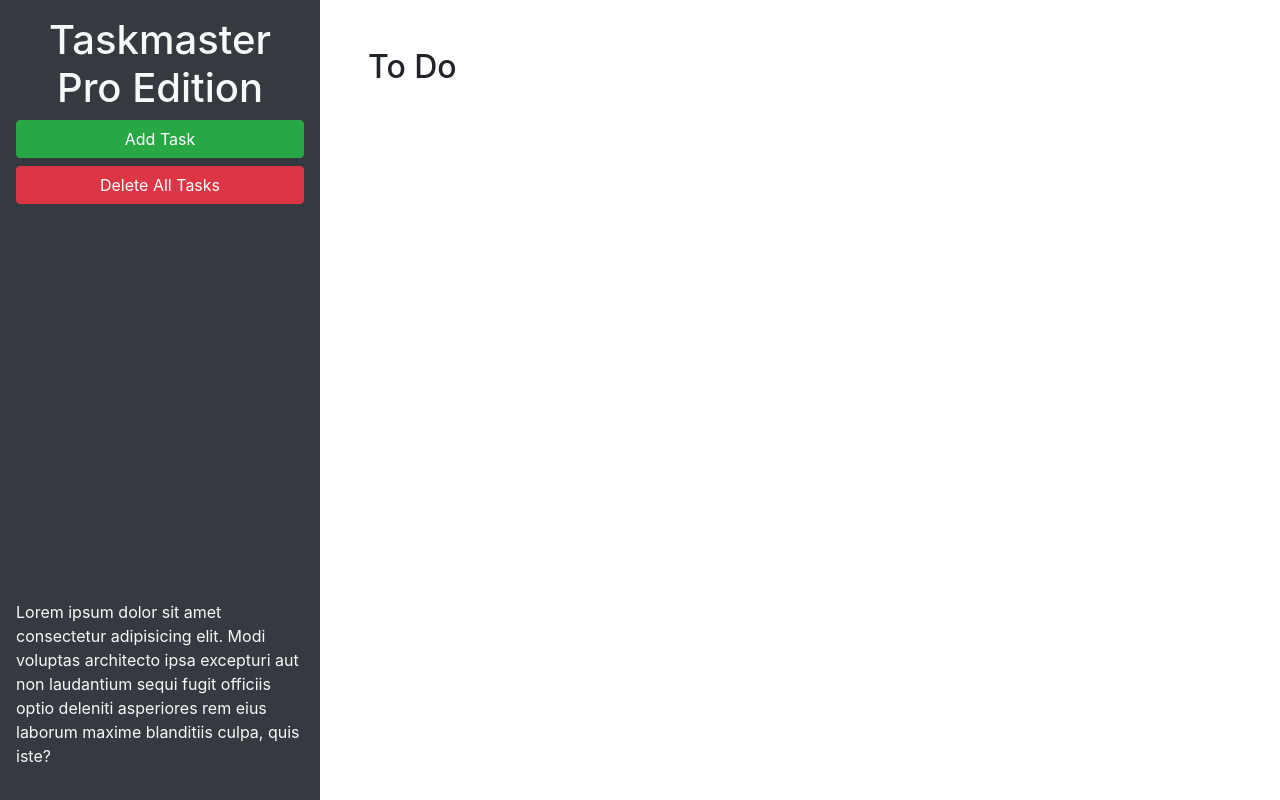
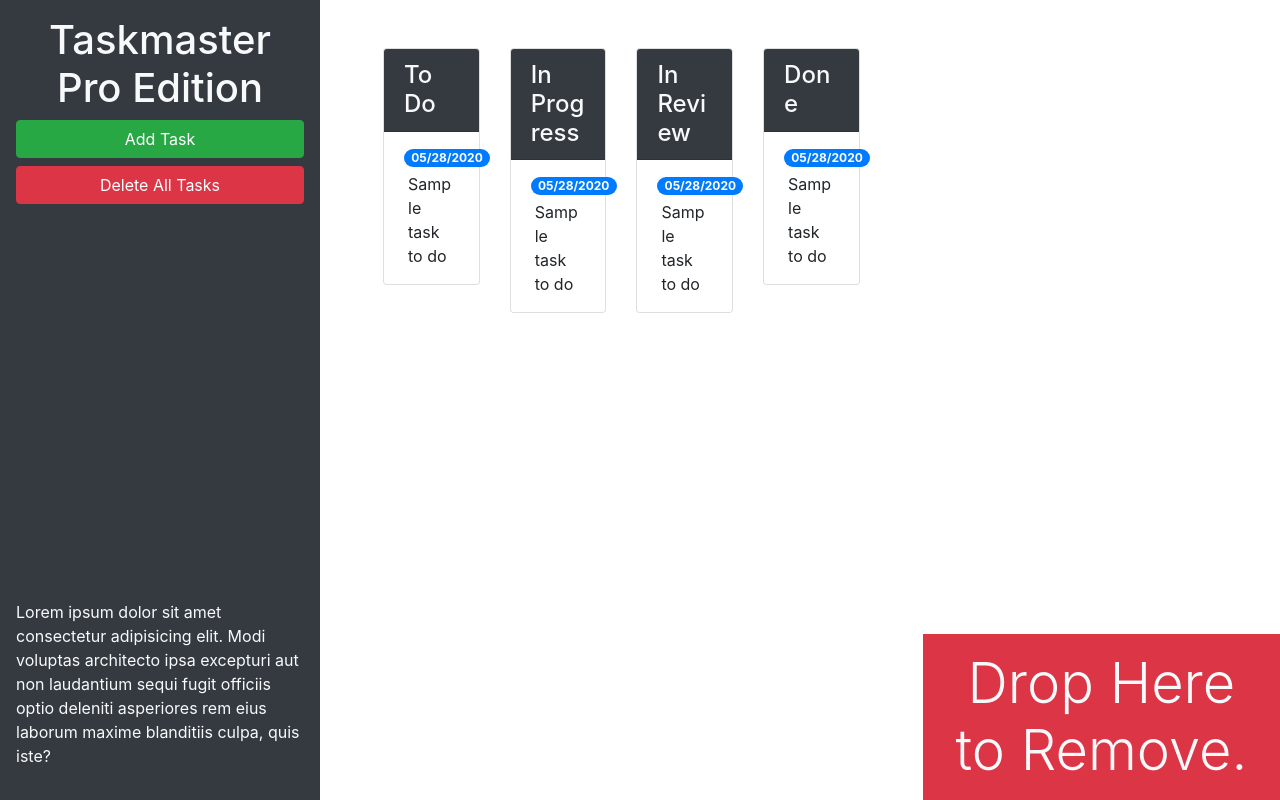
Before and after one commit to jitochadha1/taskmasterpro, a plain HTML site: page index.html in a window 1280 px wide. Drawn offline with nearby package versions, Linux system fonts and the light colour scheme.

Commit message:
finished feature

```diff
--- a/index.html
+++ b/index.html
@@ -13,20 +13,83 @@
 <body>
 
   <div class="row min-vh-100 no-gutters">
-    <header class="col-12 col-lg-3 bg-dark text-light d-flex flex-column p-4 p-lg-3">
+    <header class="col-12 col-lg-3 bg-dark text-light sticky-top d-flex flex-column p-4 p-lg-3">
       <h1 class="text-center">Taskmaster Pro Edition</h1>
       <button id="create-task" class="btn btn-block btn-success" data-toggle="modal" data-target="#task-form-modal">Add
         Task</button>
       <button id="remove-tasks" class="btn btn-block btn-danger">Delete All Tasks</button>
-      <p class="mt-auto">Lorem ipsum dolor sit amet consectetur adipisicing elit. Modi voluptas architecto ipsa
+      <p class="mt-auto d-none d-lg-block">Lorem ipsum dolor sit amet consectetur adipisicing elit. Modi voluptas architecto ipsa
         excepturi aut non
         laudantium sequi fugit officiis optio deleniti asperiores rem eius laborum maxime blanditiis culpa, quis iste?
       </p>
     </header>
-    <main class="col-12 col-lg-9">
-      <div class="m-5">
-        <h2>To Do</h2>
-        <ul id="list-toDo" class="list-group"> </ul>
+    <main class="col-12 col-lg-9 d-flex flex-cloumn">
+      <div class="m-5 row justify-content-around">
+        <!--todo start-->
+        <div class="col-12 col-md-6 col-xl-3 mb-3">
+          <div class="card">
+            <h4 class="card-header bg-dark text-light">
+              To Do
+            </h4>
+            <ul id="list-toDo" class="list-group list-group-flush">
+              <li class="list-group-item">
+                <span class="badge badge-primary badge-pill">05/28/2020</span>
+                <p class="m-1">Sample task to do</p>
+              </li>
+            </ul>
+          </div>
+        </div>
+        <!--todo end-->
+        <!--in progress start-->
+        <div class="col-12 col-md-6 col-xl-3 mb-3">
+          <div class="card">
+            <h4 class="card-header bg-dark text-light">
+              In Progress
+            </h4>
+            <ul id="list-in-progress" class="list-group list-group-flush">
+              <li class="list-group-item">
+                <span class="badge badge-primary badge-pill">05/28/2020</span>
+                <p class="m-1">Sample task to do</p>
+              </li>
+            </ul>
+          </div>
+        </div>
+        <!--in progress end-->
+        <!-- in review start -->
+        <div class="col-12 col-md-6 col-xl-3 mb-3">
+          <div class="card">
+            <h4 class="card-header bg-dark text-light">
+              In Review
+            </h4>
+            <ul id="list-in-review" class="list-group list-group-flush">
+              <li class="list-group-item">
+                <span class="badge badge-primary badge-pill">05/28/2020</span>
+                <p class="m-1">Sample task to do</p>
+              </li>
+            </ul>
+          </div>
+        </div>
+        <!-- in review end -->
+        <!-- done start -->
+        <div class="col-12 col-md-6 col-xl-3 mb-3">
+          <div class="card">
+            <h4 class="card-header bg-dark text-light">
+              Done
+            </h4>
+            <ul id="list-done" class="list-group list-group-flush">
+              <li class="list-group-item">
+                <span class="badge badge-primary badge-pill">05/28/2020</span>
+                <p class="m-1">Sample task to do</p>
+              </li>
+            </ul>
+          </div>
+        </div>
+        <!-- done end -->
+      </div>
+      <div class="mt-auto" id="trash">
+        <div class="w-100 bg-danger p-3 text-center text-light display-4">
+          Drop Here to Remove.
+        </div>
       </div>
     </main>
   </div>
@@ -46,11 +109,11 @@
           <form>
             <div class="form-group">
               <label for="modalTaskDescription">Task description</label>
-              <textarea id="modalTaskDescription" rows="3"></textarea>
+              <textarea class="form-control" id="modalTaskDescription" rows="3"></textarea>
             </div>
             <div class="form-group">
               <label for="modalDueDate">Due date</label>
-              <input type="text" id="modalDueDate" placeholder="mm/dd/yyyy" autocomplete="off" />
+              <input class="form-control" type="text" id="modalDueDate" placeholder="mm/dd/yyyy" autocomplete="off" />
             </div>
           </form>
         </div>
```
